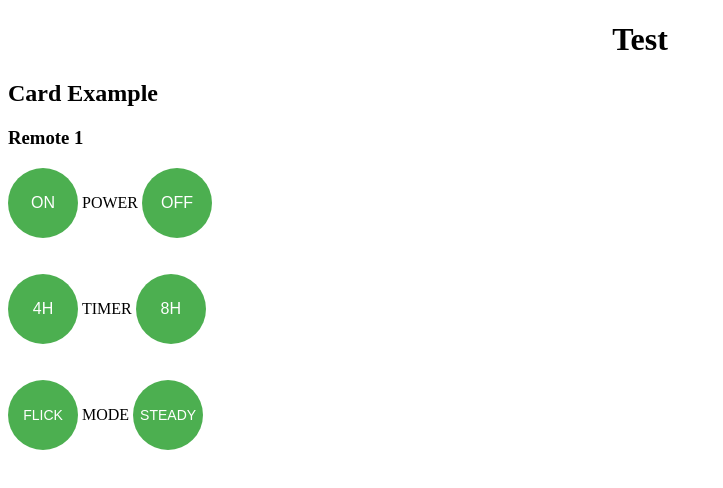
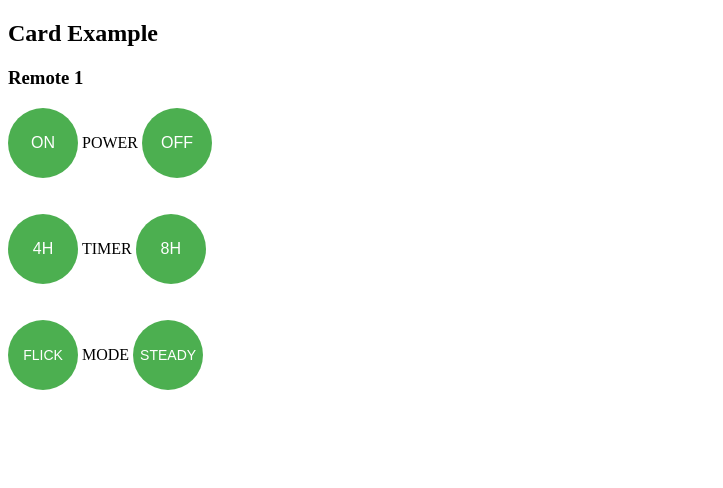
Before and after one commit to Nydery/spacelab, a website: page ircontrol/index.html in a window 1280 px wide. Shown: the whole page, without its empty margins (0-723 px from the left). Drawn offline with Linux system fonts and the light colour scheme.

Commit message:
Update index.html

```diff
--- a/ircontrol/index.html
+++ b/ircontrol/index.html
@@ -1,9 +1,9 @@
 <!DOCTYPE html>
 <html>
 <head>
+<meta name="viewport" content="width=device-width, initial-scale=1.0">
 <meta name="apple-mobile-web-app-capable" content="yes">
 <meta name="mobile-web-app-capable" content="yes">
-<center><h1>Test</h1></center>
 <body>
 
 <style>
```
